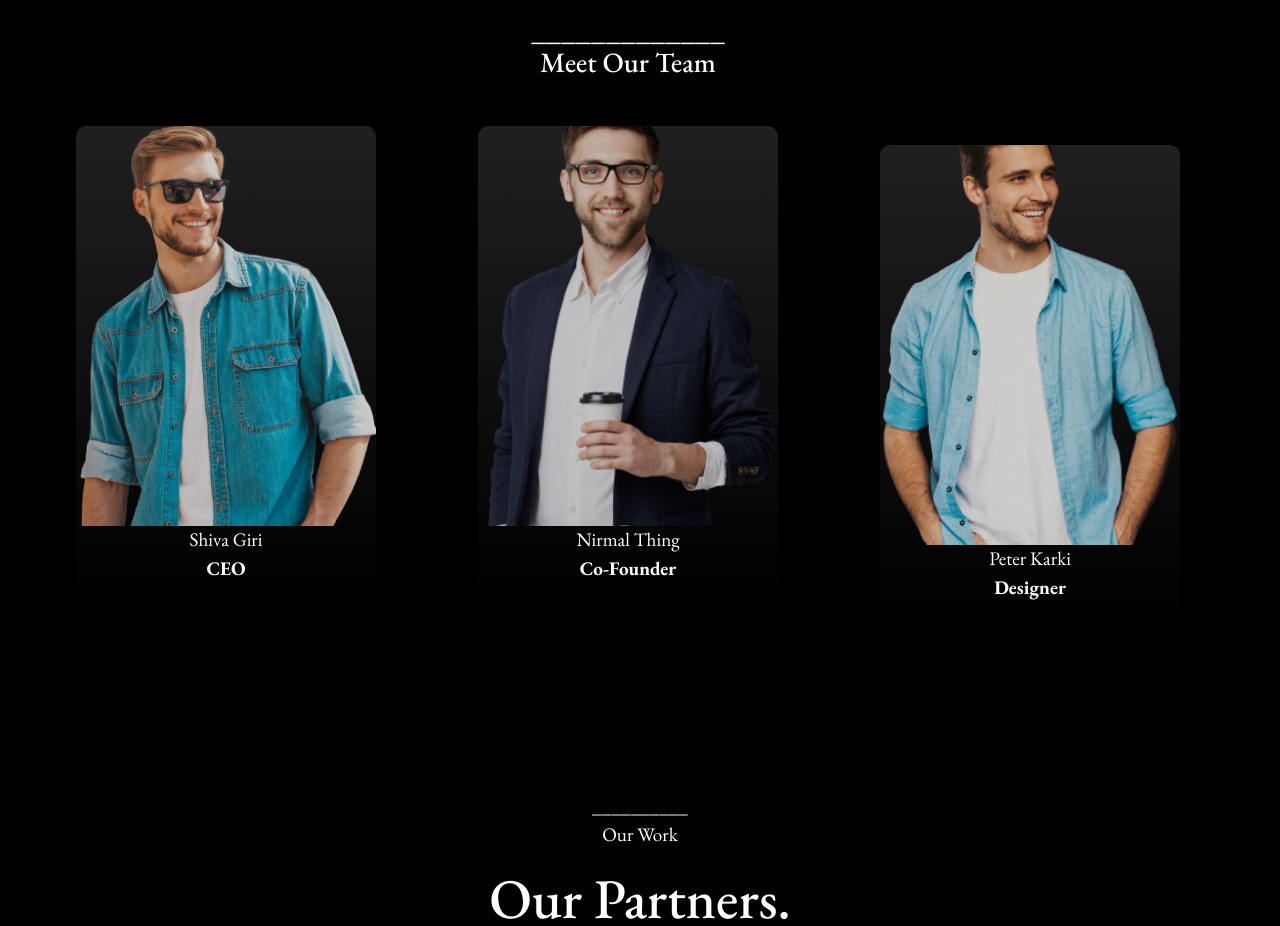
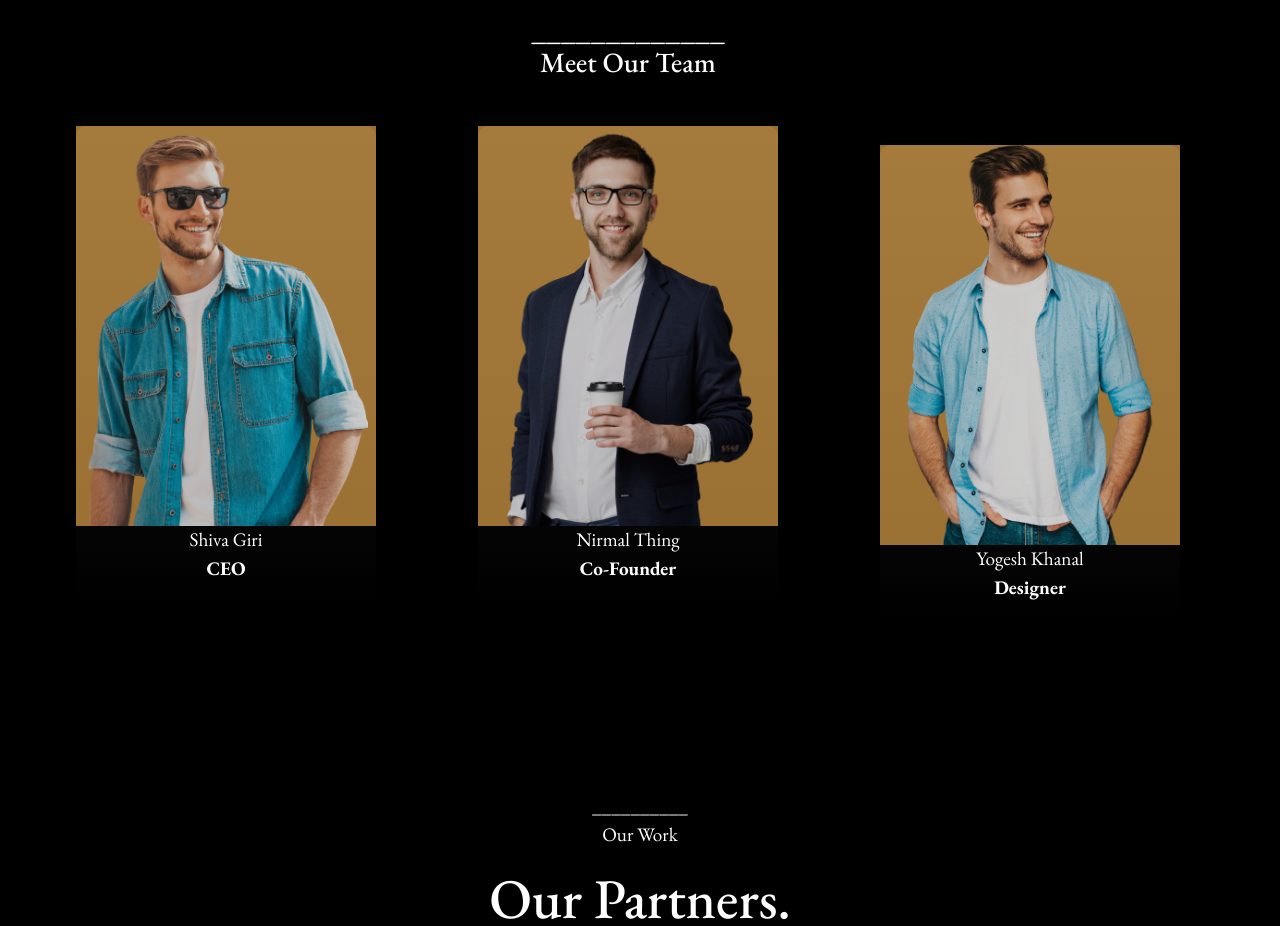
Before and after one commit to AnubisN/Bootzo, a plain HTML site: page index.html in a window 1280 px wide. Shown: the part 2929-3855 px from the top of the page. Drawn offline with nearby package versions, Linux system fonts and the light colour scheme; a web font is replaced by a local one.

Commit message:
About us changes

```diff
--- a/index.css
+++ b/index.css
@@ -649,12 +649,13 @@ body {
 .team-member-img {
     width: 100%;
     height: 400px;
+    background: rgba(235,171,78,.65);
 }
 
 .team-member-img img {
     width: 100%;
     height: 100%;
-    object-fit: cover;
+    object-fit: contain;
     filter: brightness(.8);
 }
 
--- a/index.html
+++ b/index.html
@@ -175,7 +175,7 @@
                             <div class="team-member-img">
                                 <img src="./images/testimonial/3.png" />
                             </div>
-                            <p>Peter Karki<br><strong>Designer</strong></p>
+                            <p>Yogesh Khanal<br><strong>Designer</strong></p>
                         </div>
                     </div>
                 </div>
```
